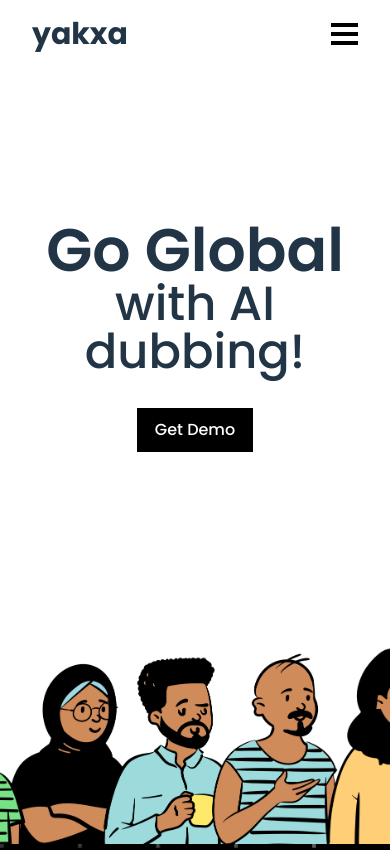
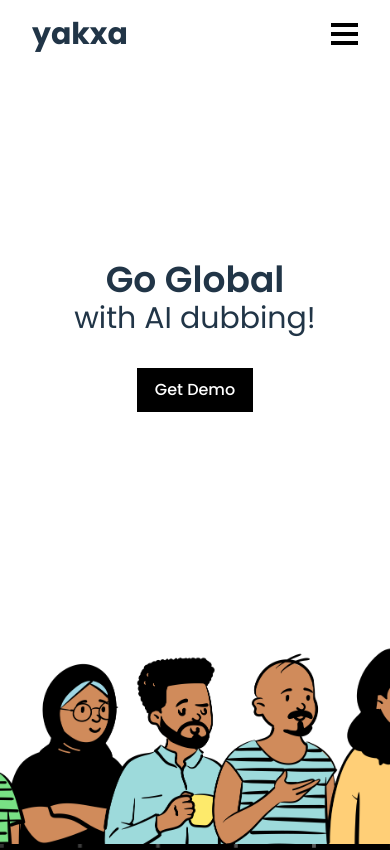
Before and after one commit to yakxaa/yakxa-web, a React (Vite) app: page / in a window 390 px wide. Shown: the top 850 px of the page. Built offline with nearby package versions, Linux system fonts and the light colour scheme; what ps-scrollbar-tailwind would draw is missing.

Commit message:
fix: landing

```diff
--- a/src/layouts/landing.jsx
+++ b/src/layouts/landing.jsx
@@ -1,14 +1,14 @@
 import Navbar from "./navbar";
 import { LazyLoadImage } from "react-lazy-load-image-component";
-import 'react-lazy-load-image-component/src/effects/blur.css';
+import "react-lazy-load-image-component/src/effects/blur.css";
 
 const Landing = () => {
   return (
     <div className='min-h-screen flex flex-col justify-between '>
       <Navbar />
       <div>
-        <p className='font-semibold text-6xl'>Go Global</p>
-        <p className='text-5xl font-medium'>with AI dubbing!</p>
+        <p className='md:mb-2 text-4xl font-semibold md:text-6xl'>Go Global</p>
+        <p className='text-3xl md:text-5xl font-normal'>with AI dubbing!</p>
         <button
           className='bg-black border-2 border-black text-white py-2 px-4 my-8 rounded-none hover:border-black hover:cursor-pointer hover:bg-white hover:text-black hover:scale-110 transition-all ease-linear duration-300 '
           onClick={() => {
@@ -17,7 +17,12 @@ const Landing = () => {
           Get Demo
         </button>
       </div>
-      <LazyLoadImage src='assets\landing.png' className='w-full h-52 object-cover' placeholderSrc="assets\landing_ph.jpg" effect="blur"/>
+      <LazyLoadImage
+        src='assets\landing.png'
+        className='w-full h-52 object-cover'
+        placeholderSrc='assets\landing_ph.jpg'
+        effect='blur'
+      />
     </div>
   );
 };
```
